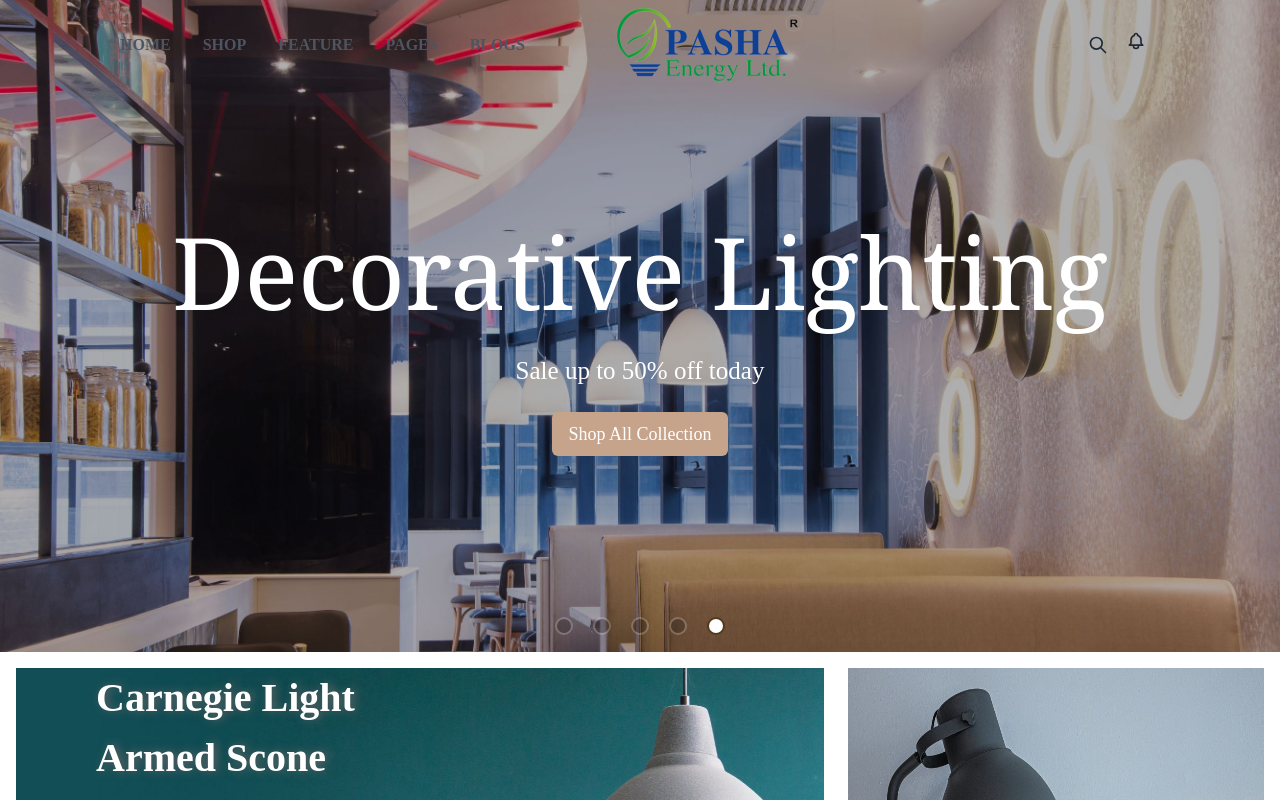
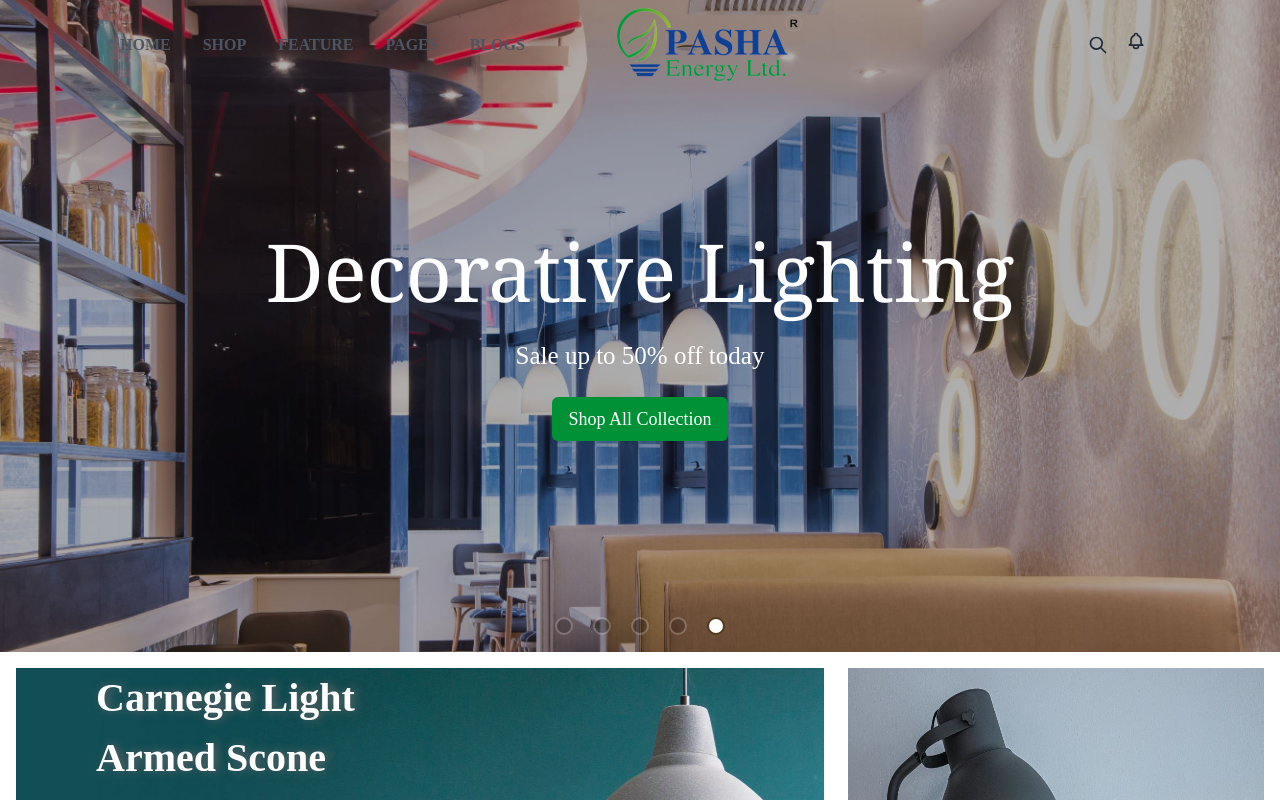
Before and after one commit to minhaz-taskeasy/pashaenargy-frontend, a React (Create React App) app: page / in a window 1280 px wide. Shown: the top 800 px of the page. Built offline with nearby package versions, Linux system fonts and the light colour scheme; a web font is replaced by a local one.

Commit message:
change: banner btn bg & heading fz

```diff
--- a/src/Pages/Home/Banner.css
+++ b/src/Pages/Home/Banner.css
@@ -1,6 +1,6 @@
 .lighting {
 	color: #fff;
-	font-size: 100px;
+	font-size: 80px;
 	font-weight: 500;
 }
 
--- a/src/Pages/Home/Banner.js
+++ b/src/Pages/Home/Banner.js
@@ -36,7 +36,7 @@ const Banner = () => {
 							<div>
 								<h3 className="lighting font-serif">Lighting Accessories</h3>
 								<p className="sale">Sale up to 50% off today</p>
-								<button className="px-4 py-2 mt-4 rounded-md font-medium bg-[#c6a38b] text-white text-lg hover:bg-white hover:text-black transition-all duration-200">
+								<button className="px-4 py-2 mt-4 rounded-md font-medium bg-[#009136] text-white text-lg hover:bg-white hover:text-black transition-all duration-200">
 									Shop All Collection
 								</button>
 							</div>
@@ -50,7 +50,7 @@ const Banner = () => {
 							<div>
 								<h3 className="lighting font-serif">Decorative Lighting</h3>
 								<p className="sale">Sale up to 50% off today</p>
-								<button className="px-4 py-2 mt-4 rounded-md font-medium bg-[#c6a38b] text-white text-lg hover:bg-white hover:text-black transition-all duration-200">
+								<button className="px-4 py-2 mt-4 rounded-md font-medium bg-[#009136] text-white text-lg hover:bg-white hover:text-black transition-all duration-200">
 									Shop All Collection
 								</button>
 							</div>
@@ -64,7 +64,7 @@ const Banner = () => {
 							<div>
 								<h3 className="lighting font-serif">Lighting Accessories</h3>
 								<p className="sale">Sale up to 50% off today</p>
-								<button className="px-4 py-2 mt-4 rounded-md font-medium bg-[#c6a38b] text-white text-lg hover:bg-white hover:text-black transition-all duration-200">
+								<button className="px-4 py-2 mt-4 rounded-md font-medium bg-[#009136] text-white text-lg hover:bg-white hover:text-black transition-all duration-200">
 									Shop All Collection
 								</button>
 							</div>
@@ -78,7 +78,7 @@ const Banner = () => {
 							<div className=" ">
 								<h3 className="lighting font-serif">Decorative Lighting</h3>
 								<p className="sale">Sale up to 50% off today</p>
-								<button className="px-4 py-2 mt-4 rounded-md font-medium bg-[#c6a38b] text-white text-lg hover:bg-white hover:text-black transition-all duration-200">
+								<button className="px-4 py-2 mt-4 rounded-md font-medium bg-[#009136] text-white text-lg hover:bg-white hover:text-black transition-all duration-200">
 									Shop All Collection
 								</button>
 							</div>
@@ -92,7 +92,7 @@ const Banner = () => {
 							<div className=" ">
 								<h3 className="lighting font-serif">Decorative Lighting</h3>
 								<p className="sale">Sale up to 50% off today</p>
-								<button className="px-4 py-2 mt-4 rounded-md font-medium bg-[#c6a38b] text-white text-lg hover:bg-white hover:text-black transition-all duration-200">
+								<button className="px-4 py-2 mt-4 rounded-md font-medium bg-[#009136] text-white text-lg hover:bg-white hover:text-black transition-all duration-200">
 									Shop All Collection
 								</button>
 							</div>
```
